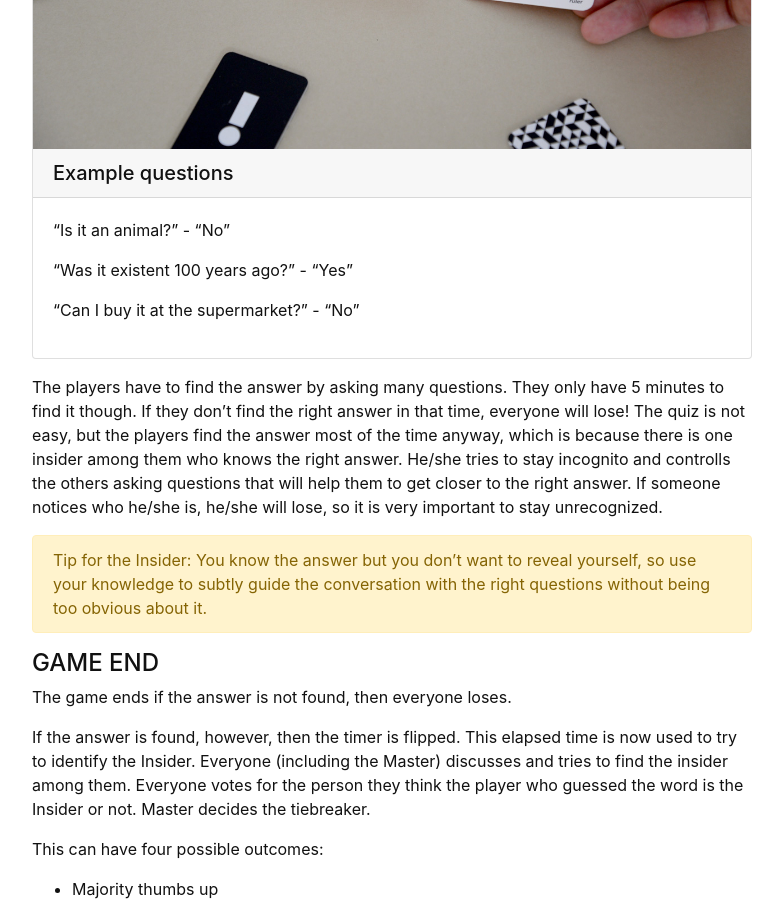
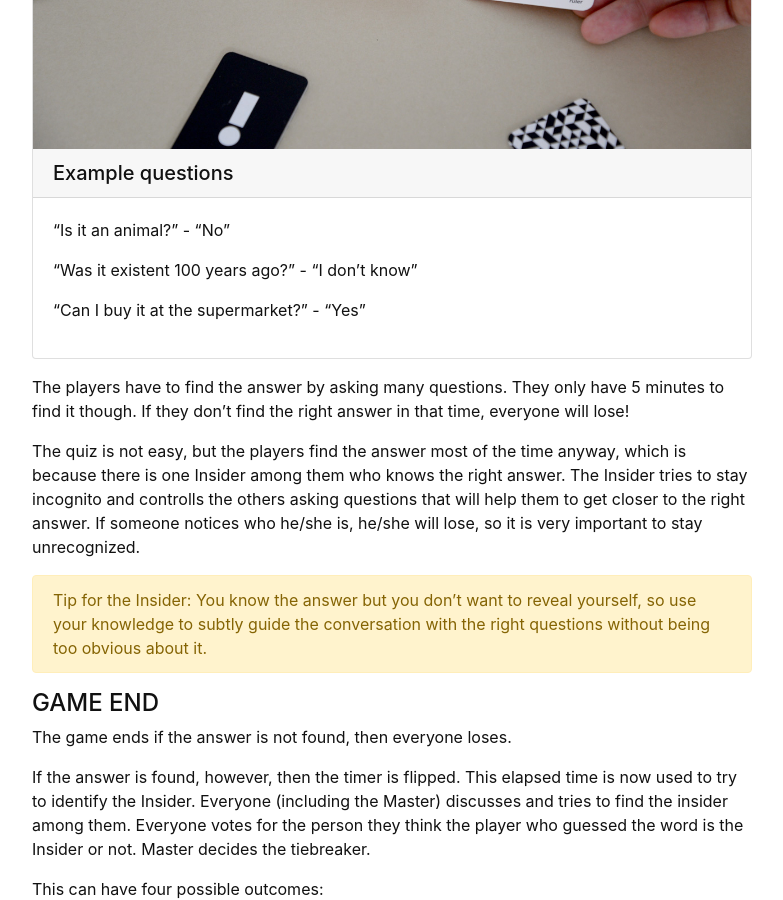
Before and after one commit to hanwendong1/VirtualGaming, a Jekyll site: the page built from content/3-Insider.md, in a window 1280 px wide and 900 px high, scrolled down 2347 px. Shown: the whole window, without its empty margins (248-1031 px from the left). Built offline with Jekyll 4.4.1, drawn with Linux system fonts in a browser that asks for light colours.

Commit message:
Update 3-Insider.md

```diff
--- a/content/3-Insider.md
+++ b/content/3-Insider.md
@@ -61,7 +61,7 @@ The Insider will do everything to hide their identity while misleading the other
 
 <div style="text-align: center;">
 <a class="btn btn-warning" href="https://insider-online.herokuapp.com/" role="button">Play Insider Online!</a>
-<a class="btn btn-warning" href="https://boardgamegeek.com/thread/1631598/rules" role="button">Official Game Rules</a>
+<a class="btn btn-warning" href="https://www.ultraboardgames.com/insider/game-rules.php" role="button">Official Game Rules</a>
 </div>
 
 #### Goal
@@ -82,13 +82,15 @@ The game begins with a five-minute timer starting its countdown. The Master and
 {% capture text %}
 "Is it an animal?" - "No"
 
-"Was it existent 100 years ago?" - "Yes"
+"Was it existent 100 years ago?" - "I don't know"
 
-"Can I buy it at the supermarket?" - "No"
+"Can I buy it at the supermarket?" - "Yes"
 {% endcapture %}
 {% include card.md text=text header="Example questions" img="insider_example.jpg" %}
 
-The players have to find the answer by asking many questions. They only have 5 minutes to find it though. If they don't find the right answer in that time, everyone will lose! The quiz is not easy, but the players find the answer most of the time anyway, which is because there is one insider among them who knows the right answer. He/she tries to stay incognito and controlls the others asking questions that will help them to get closer to the right answer. If someone notices who he/she is, he/she will lose, so it is very important to stay unrecognized.
+The players have to find the answer by asking many questions. They only have 5 minutes to find it though. If they don't find the right answer in that time, everyone will lose!
+
+The quiz is not easy, but the players find the answer most of the time anyway, which is because there is one Insider among them who knows the right answer. The Insider tries to stay incognito and controlls the others asking questions that will help them to get closer to the right answer. If someone notices who he/she is, he/she will lose, so it is very important to stay unrecognized.
 
 {% capture text %}Tip for the Insider: You know the answer but you don't want to reveal yourself, so use your knowledge to subtly guide the conversation with the right questions without being too obvious about it.
 {% endcapture %} {% include alert.md text=text color="warning" %}
```
